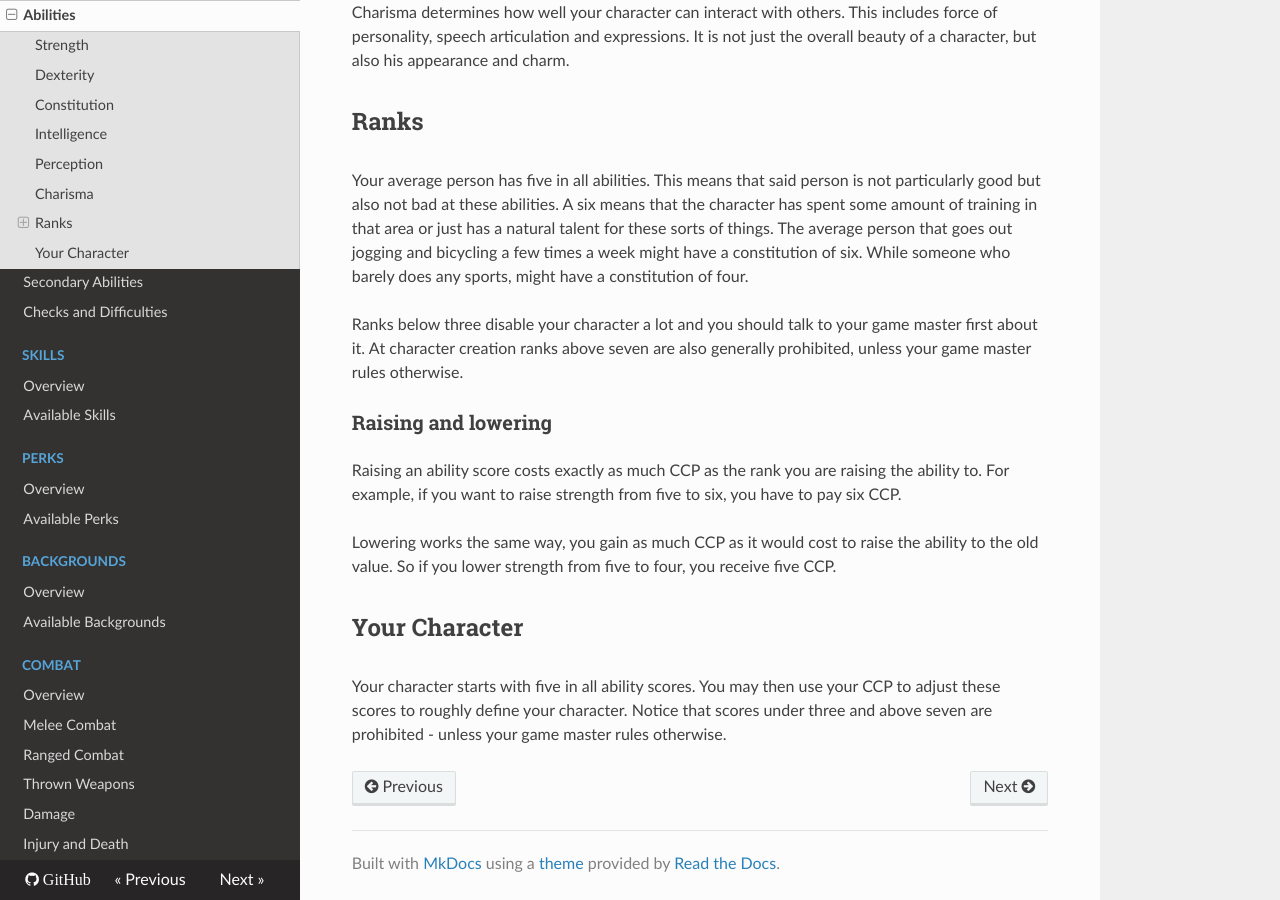
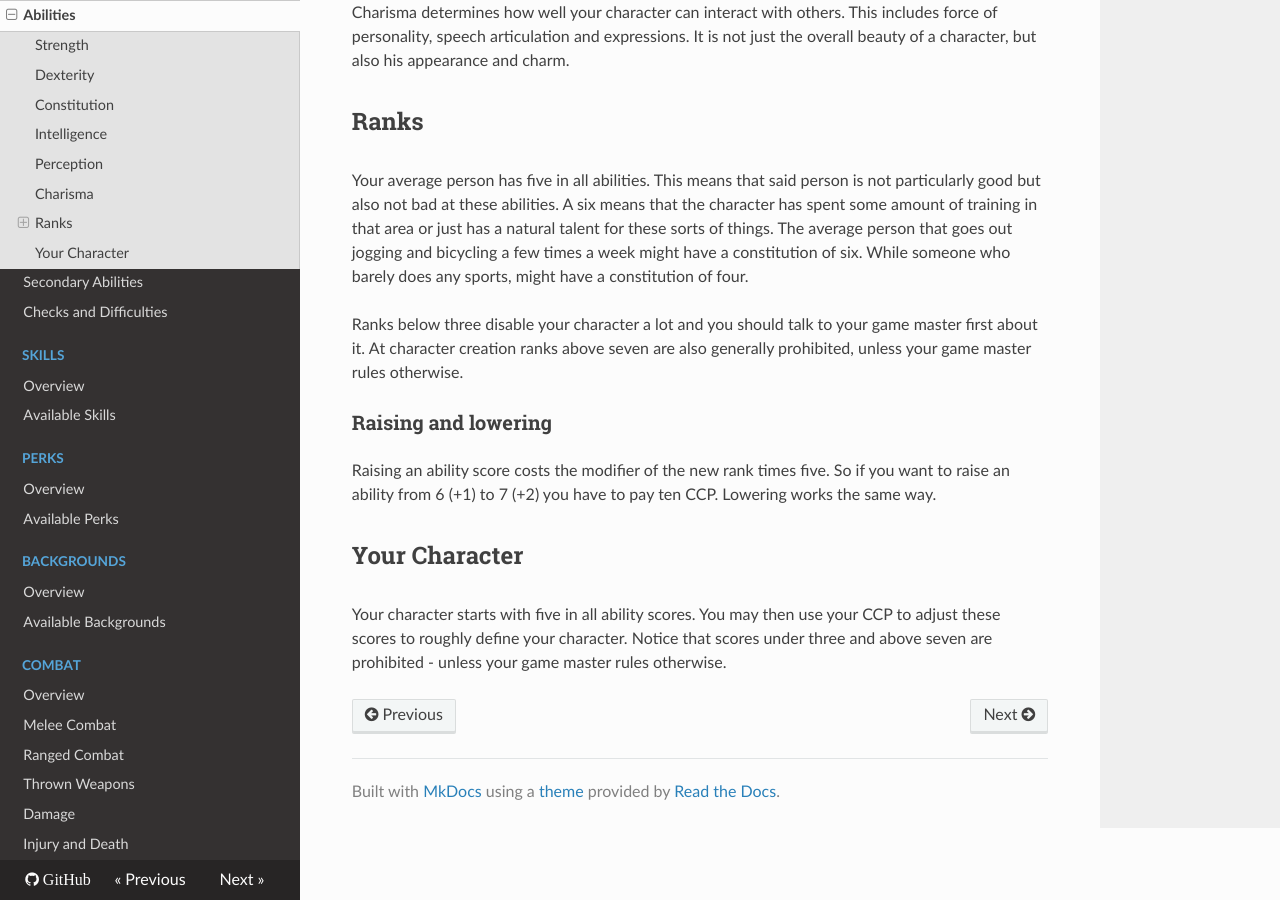
Before and after one commit to ehrpg/rules, an MkDocs documentation site: the page built from docs/charactercreation/abilities.md, in a window 1280 px wide and 900 px high, scrolled down 1215 px. Built offline with MkDocs 1.6.1, drawn with Linux system fonts in a browser that asks for light colours; nearby versions of some CDN libraries; old or Windows-style settings are respelled for this version of MkDocs.

Commit message:
Increase cost of bumping abilities

```diff
--- a/docs/charactercreation/abilities.md
+++ b/docs/charactercreation/abilities.md
@@ -59,13 +59,9 @@ generally prohibited, unless your game master rules otherwise.
 
 ### Raising and lowering
 
-Raising an ability score costs exactly as much CCP as the rank you are raising
-the ability to. For example, if you want to raise strength from five to six, you
-have to pay six CCP.
-
-Lowering works the same way, you gain as much CCP as it would cost to raise the
-ability to the old value. So if you lower strength from five to four, you
-receive five CCP.
+Raising an ability score costs the modifier of the new rank times five. So if
+you want to raise an ability from 6 (+1) to 7 (+2) you have to pay ten CCP.
+Lowering works the same way.
 
 ## Your Character
 
```
